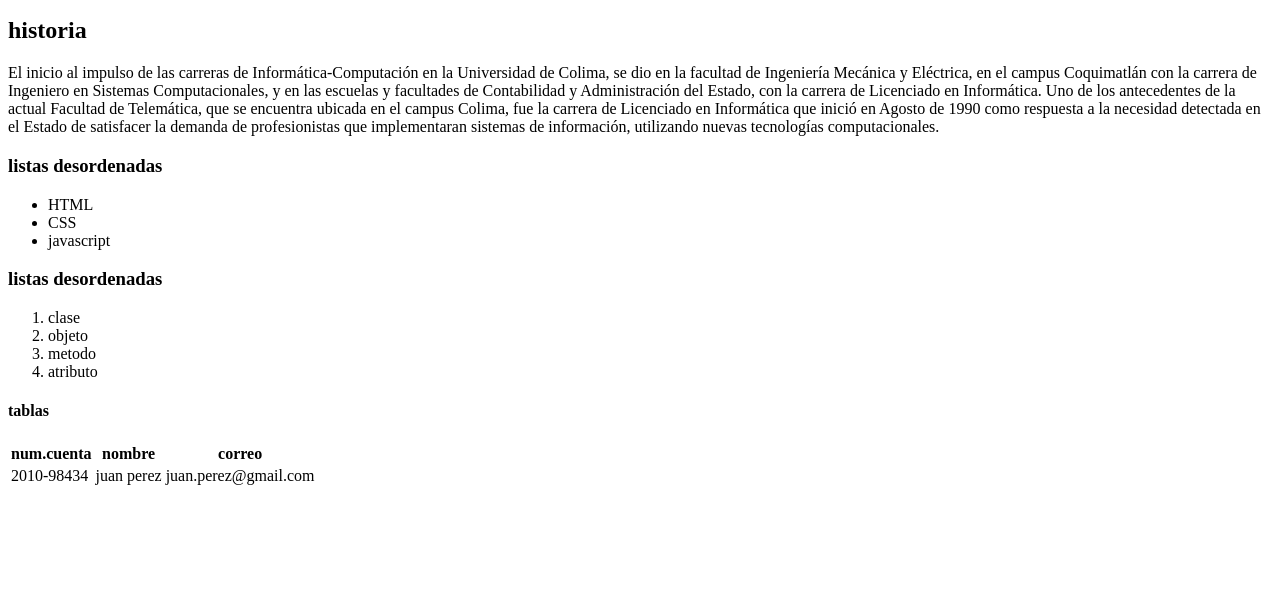
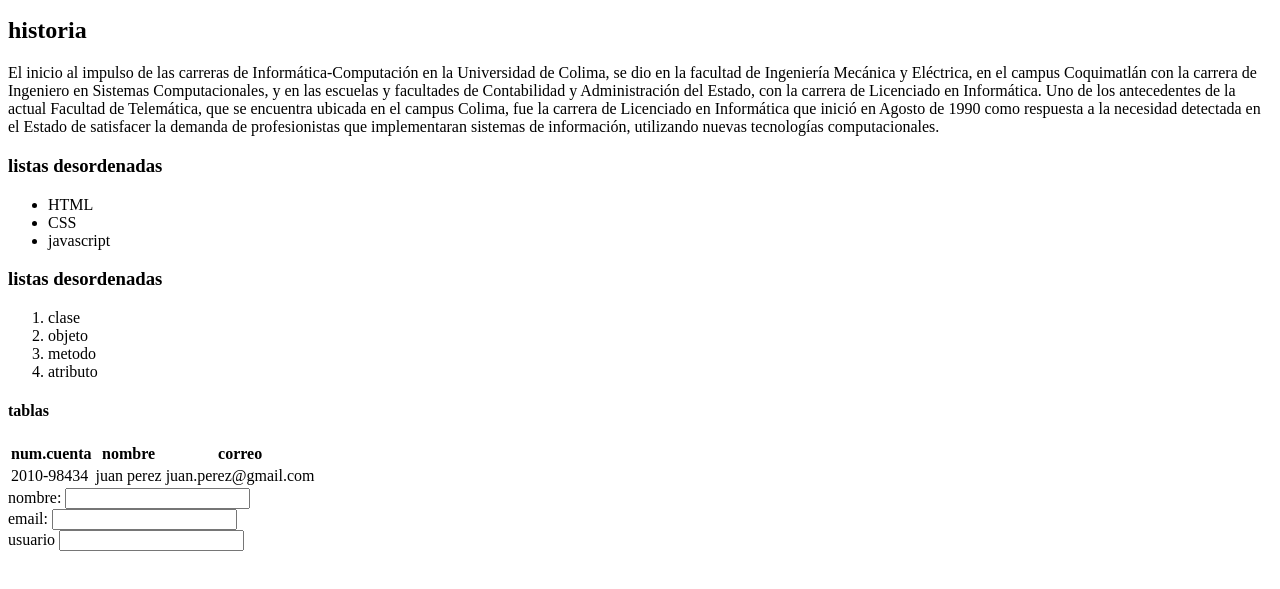
Before and after one commit to eduardo343/01-Elementos-HTML, a plain HTML site: page index.html in a window 1280 px wide. Shown: the part 105-694 px from the top of the page. Drawn offline with Linux system fonts and the light colour scheme.

Commit message:
etiquetas para identificar

```diff
--- a/index.html
+++ b/index.html
@@ -42,5 +42,23 @@
                     <td>juan.perez@gmail.com</td>
                 </tr>
             </table>
+            <form>
+                <div>
+                    <label for="nombre">nombre:</label>
+                    <input type="text" id="nombre"/>
+
+                </div>
+                <div>
+                    <label  for="email">email:</label>
+                    <input type="text" id="email"/>
+
+                </div>
+
+                <div>
+                    <label for="usuario"> usuario</label>
+                    <input type="text" id="usuario"/>
+                    </div>
+
+            </form>
 </body>
 </html>
```
